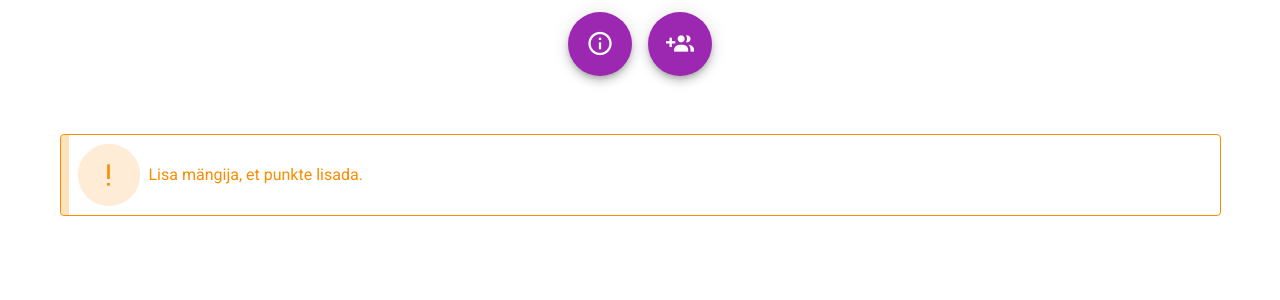
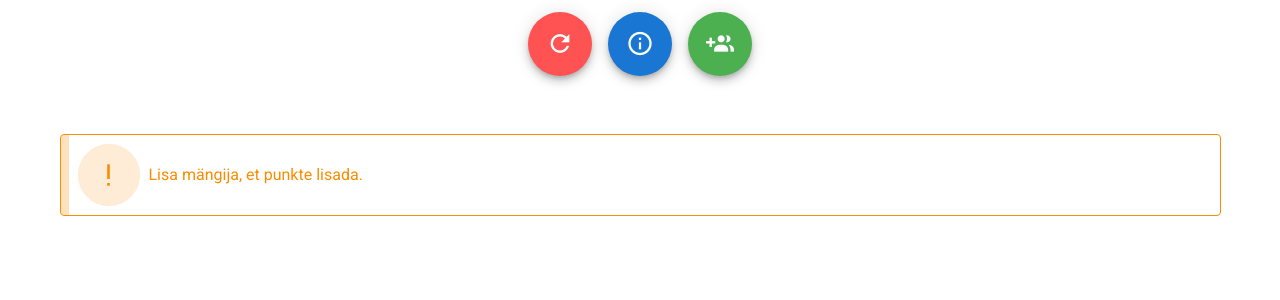
Before and after one commit to aquafinatrippy/discgolfScore, a Vue app: page / in a window 1280 px wide. Shown: the top 300 px of the page. Built offline with nearby package versions, Linux system fonts and the light colour scheme.

Commit message:
alpa version ready

```diff
--- a/src/App.vue
+++ b/src/App.vue
@@ -2,17 +2,20 @@
   <v-app>
     <v-container>
       <div class="text-center" style="padding-bottom: 5%;">
-        <v-btn class="mx-2" fab dark large color="purple" @click="infoDialog = true">
+        <v-btn class="mx-2" fab dark large color="error" @click="reload()">
+          <v-icon dark>mdi-refresh</v-icon>
+        </v-btn>
+        <v-btn class="mx-2" fab dark large color="primary" @click="infoDialog = true">
           <v-icon dark>mdi-information-outline</v-icon>
         </v-btn>
-        <v-btn class="mx-2" fab dark large color="purple" @click="dialog = true">
+        <v-btn class="mx-2" fab dark large color="success" @click="dialog = true">
           <v-icon dark>mdi-account-multiple-plus</v-icon>
         </v-btn>
       </div>
       <div v-if="players.length > 0">
         <v-row dense v-for="(player, i) in players" :key="i">
           <v-col cols="8">
-            <v-card color="#800000" dark>
+            <v-card color="#009933" dark>
               <v-card-title class="headline">{{player.name}}</v-card-title>
 
               <v-card-subtitle>
@@ -25,10 +28,10 @@
             </v-card>
           </v-col>
           <v-col cols="4" class="ratinBtns">
-            <v-btn large class="mx-2" color="success">
+            <v-btn large class="mx-2" color="success" @click="player.score += 1">
               <v-icon>mdi-plus</v-icon>
             </v-btn>
-            <v-btn large class="mx-2" color="error">
+            <v-btn large class="mx-2" color="error" @click="player.score -= 1">
               <v-icon>mdi-minus</v-icon>
             </v-btn>
           </v-col>
@@ -92,6 +95,9 @@ export default {
       };
       players.push(player);
       this.dialog = false;
+    },
+    reload() {
+      location.reload();
     }
   }
 };
```
